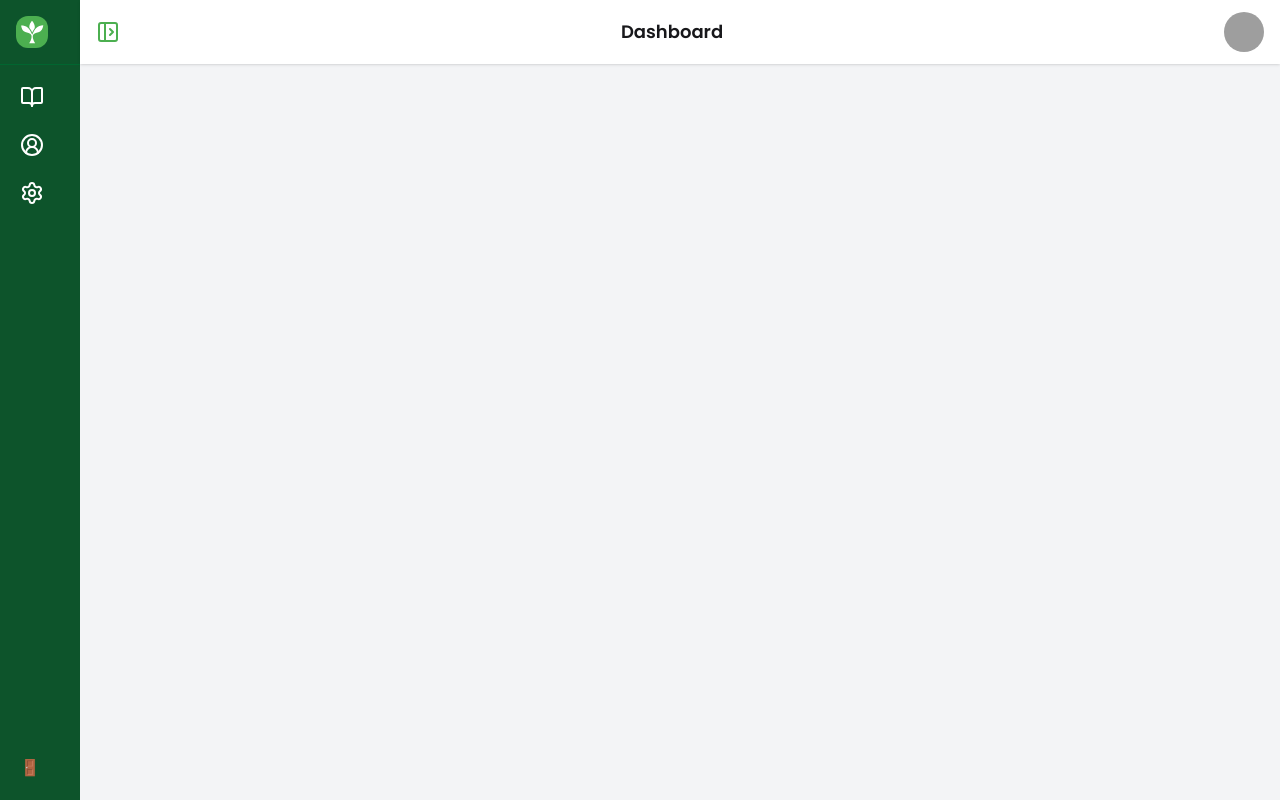
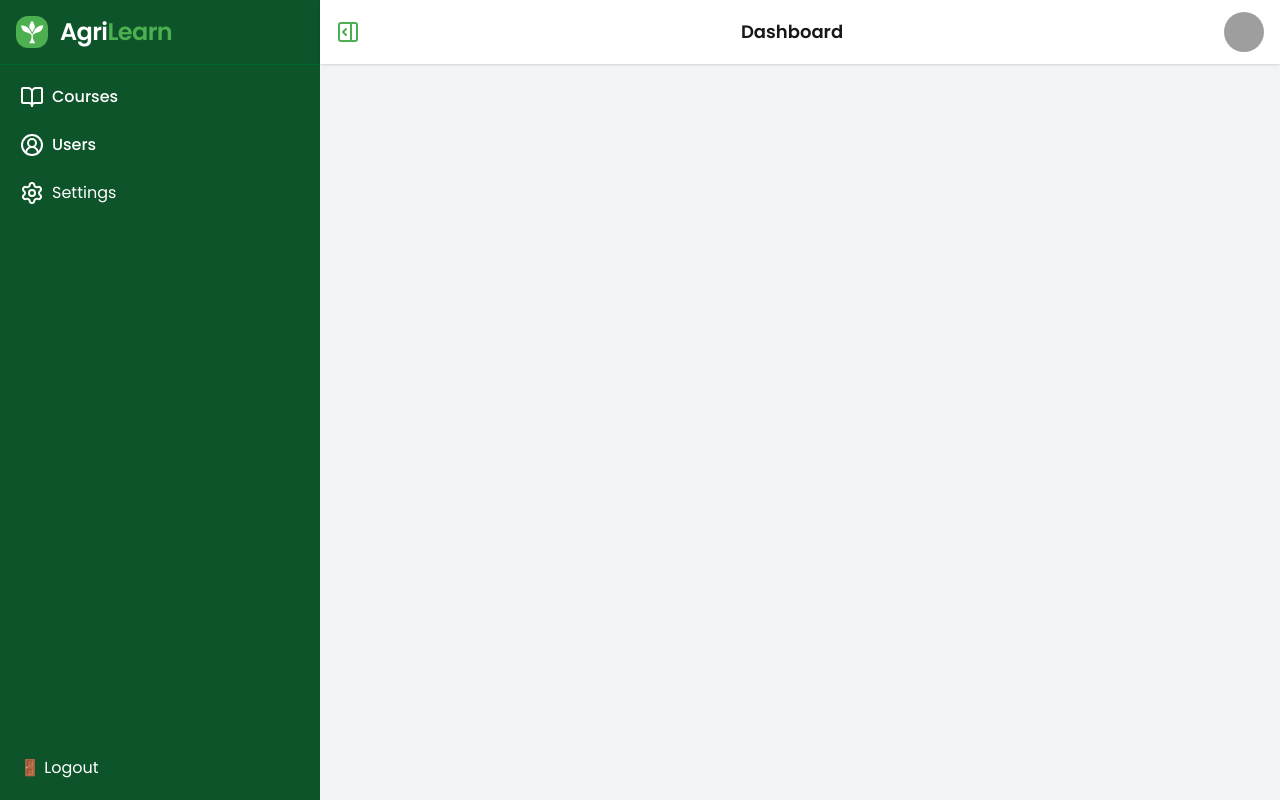
Before and after one commit to bayjidmia/Agrilearn-Platform-Clientside, a React (Vite) app: page /dashboard in a window 1280 px wide. Built offline with nearby package versions, Linux system fonts and the light colour scheme; grey boxes are pictures that could not be loaded.

Commit message:
added some change on Blogsections

```diff
--- a/src/layouts/DashboardLayout.jsx
+++ b/src/layouts/DashboardLayout.jsx
@@ -14,7 +14,7 @@ import { Link } from "react-router";
 import { Outlet } from "react-router";
 
 export default function DashboardLayout() {
-  const [isOpen, setIsOpen] = useState(false);
+  const [isOpen, setIsOpen] = useState(true);
 
   return (
     <div className="flex h-screen bg-gray-100">
--- a/src/pages/Blogs/BlogSection.jsx
+++ b/src/pages/Blogs/BlogSection.jsx
@@ -177,11 +177,11 @@ const BlogSection = () => {
                   <p className="text-xs opacity-80">{post.date}</p>
                 </div>
                 <div className="flex justify-center items-center text-center gap-4 ">
-                  <div className="flex gap-2 items-center">
+                  <div className="flex gap-2 items-center text-white font-semibold">
                     <p>{post.view}</p>
                     <Eye></Eye>
                   </div>
-                  <div className="flex gap-2 items-center ">
+                  <div className="flex gap-2 items-center text-white font-semibold">
                     <p>{post.likes}</p>
                     <Heart></Heart>
                   </div>
```
